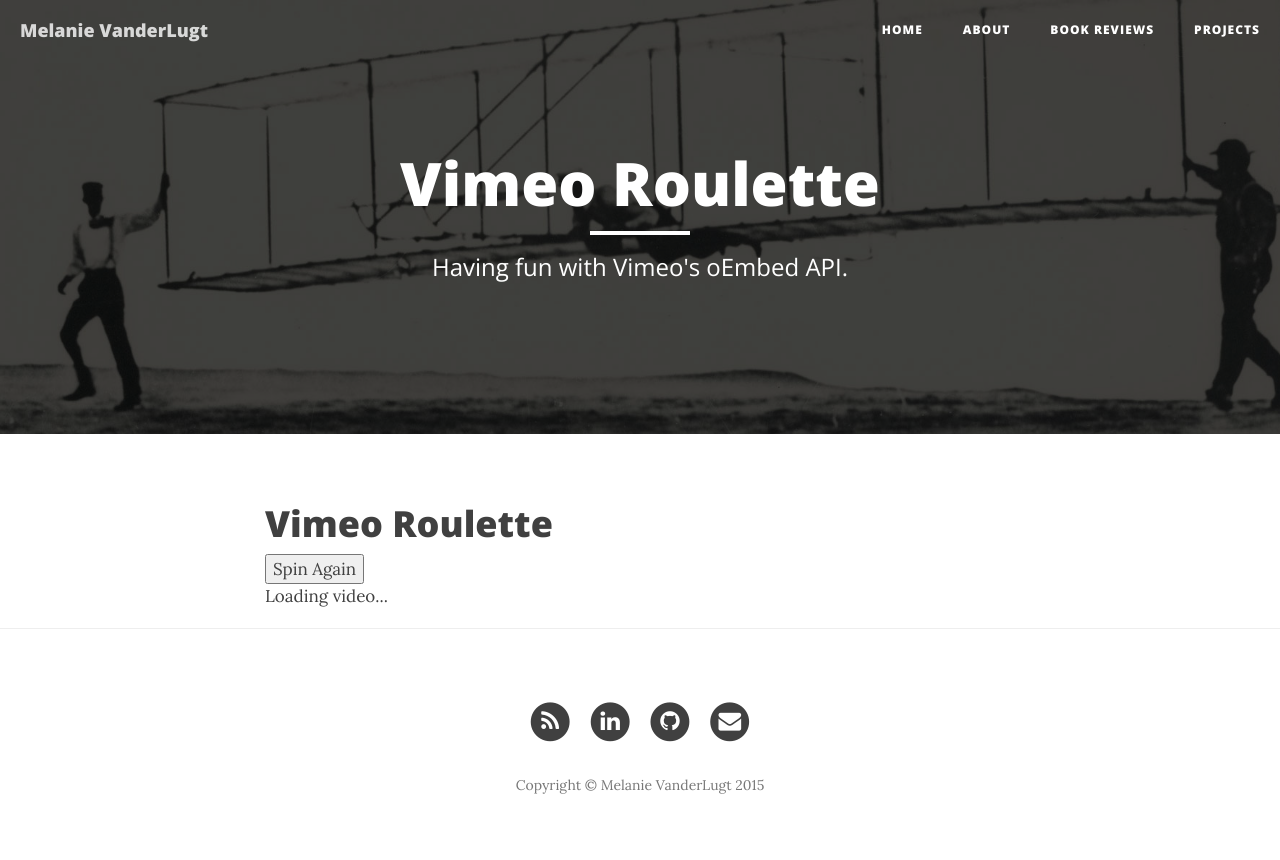
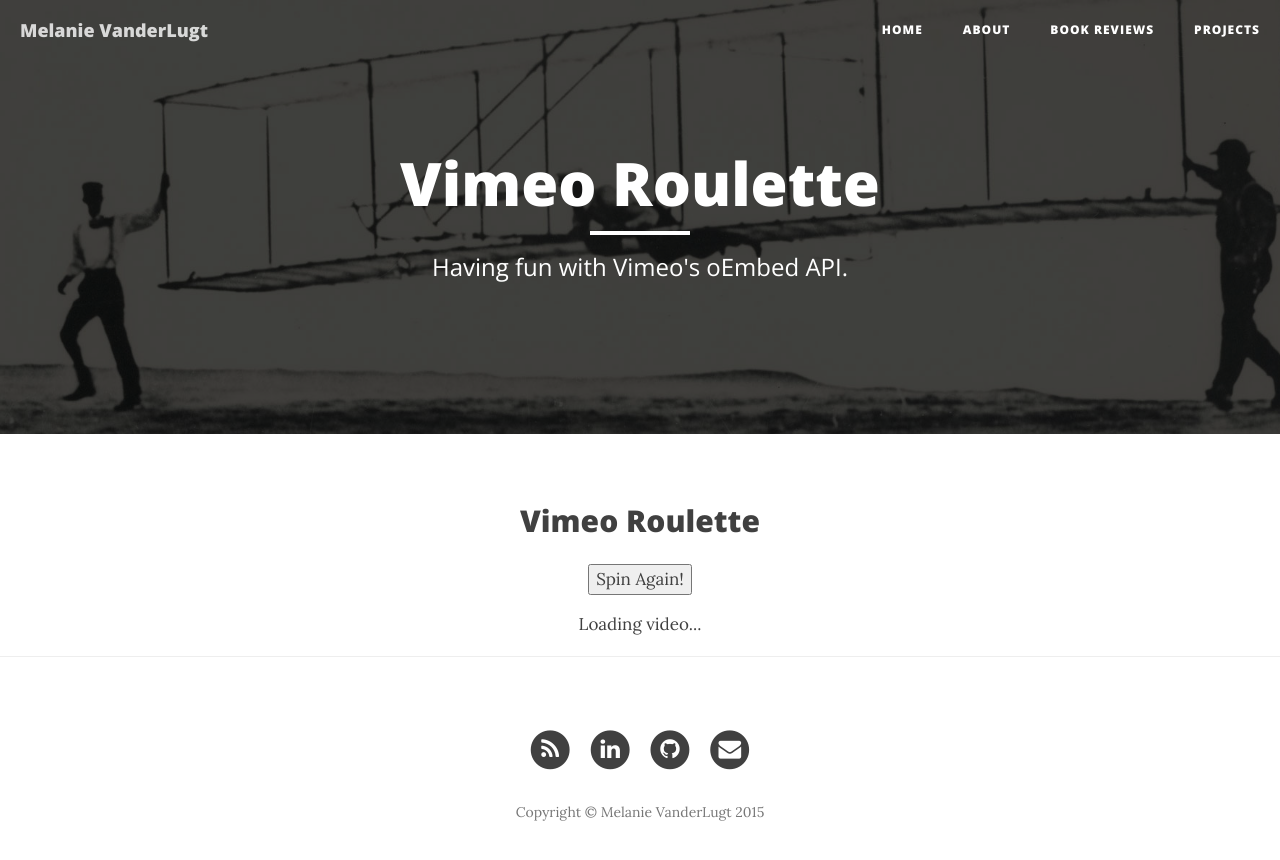
Before and after one commit to melanievee/melanievee.github.io, a Jekyll site: the page built from api/vimeo_roulette.html, in a window 1280 px wide. Shown: the top 860 px of the page. Built offline with Jekyll 4.4.1, drawn with Linux system fonts in a browser that asks for light colours; nearby versions of some CDN libraries.

Commit message:
A little bit of CSS styling.

```diff
--- a/api/vimeo_roulette.html
+++ b/api/vimeo_roulette.html
@@ -13,12 +13,12 @@ header-img: "img/post-bg-02.jpg"
 </head>
 <body>
 
-  <h1>Vimeo Roulette</h1>
+  <div class="vimeo__body">
+    <h2 class="vimeo__heading">Vimeo Roulette</h1>
 
-  <button type="button" id="respin">Spin Again</button>
-  <div id="embed">Loading video...</div>
-
-
+    <button type="button" id="vimeo__respin">Spin Again!</button>
+    <div id="embed">Loading video...</div>
+  </div>
   <script type="text/javascript" src="../vimeo_roulette.js"></script>
 </body>
 </html>
--- a/api/vimeo_roulette.js
+++ b/api/vimeo_roulette.js
@@ -7,7 +7,7 @@ var VimeoWidget =
     // Get handlers for key elements & setup clickListener
     var videoEmbed = document.getElementById("embed");
     var reSpin = document.getElementById("respin");
-    $(respin).bind("click",VimeoWidget.clickListener);
+    $(vimeo__respin).bind("click",VimeoWidget.clickListener);
 
     // Fetch random Video, build Vimeo URL, and embed Video
     var url = VimeoWidget.buildURL();
@@ -18,7 +18,7 @@ var VimeoWidget =
   {
     var videoID = VimeoWidget.getRandomVideoID();
     var videoUrl = 'http://www.vimeo.com/' + videoID;
-    // This is the oEmbed endpoint for Vimeo (we're using JSON)
+    // This is the JSON oEmbed endpoint for Vimeo
     var endpoint = 'http://www.vimeo.com/api/oembed.json';
     // Tell Vimeo what function to call
     var callback = 'VimeoWidget.embedVideo';
--- a/css/clean-blog.css
+++ b/css/clean-blog.css
@@ -403,3 +403,12 @@ img::-moz-selection {
 body {
   webkit-tap-highlight-color: #0085a1;
 }
+
+
+/* Vimeo Roulette */
+.vimeo__body { text-align: center; }
+#vimeo__respin
+{
+  margin-bottom: 1em;
+  margin-top: 1em;
+}
```
Also changed, not shown: 4 other files.
